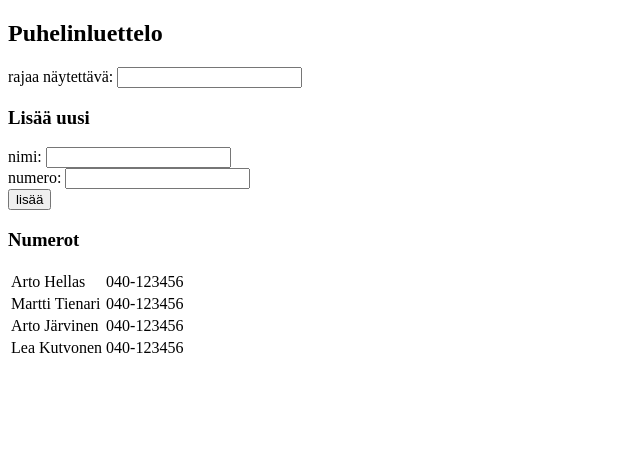
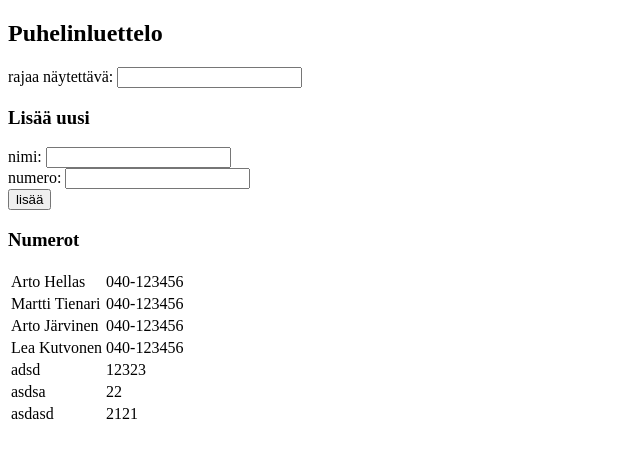
Before and after one commit to SimoAntikainen/HYmoocPart2, a React (Create React App) app in the folder part2/puhelinluettelo/: page / in a window 1280 px wide. Shown: the top 458 px of the page, without its empty margins (0-640 px from the left). Built offline with nearby package versions, Linux system fonts and the light colour scheme; data requests are answered from the project's data file.

Commit message:
part 2.14

```diff
--- a/part2/puhelinluettelo/db.json
+++ b/part2/puhelinluettelo/db.json
@@ -19,6 +19,21 @@
       "name": "Lea Kutvonen",
       "number": "040-123456",
       "id": 4
+    },
+    {
+      "name": "adsd",
+      "number": "12323",
+      "id": 5
+    },
+    {
+      "name": "asdsa",
+      "number": "22",
+      "id": 6
+    },
+    {
+      "name": "asdasd",
+      "number": "2121",
+      "id": 7
     }
   ]
 }
--- a/part2/puhelinluettelo/src/App.js
+++ b/part2/puhelinluettelo/src/App.js
@@ -48,13 +48,24 @@ class App extends React.Component {
     }
     console.log("newPerson", newPerson)
 
-    const newPersons = this.state.persons.concat(newPerson)
+    axios.post('http://localhost:3001/persons', newPerson)
+    .then(response => {
+      //console.log(response)
+      this.setState({
+        persons: this.state.persons.concat(response.data),
+        newName: '',
+        newNumber: ''
+      })
+    })
+
+    /**const newPersons = this.state.persons.concat(newPerson)
 
     this.setState({
       persons: newPersons,
       newName: '',
       newNumber: ''
-    })
+    })**/
+
     } else {
       this.setState({
         newName: '',
```
Lines whose indentation alone changed are shown as unchanged.
